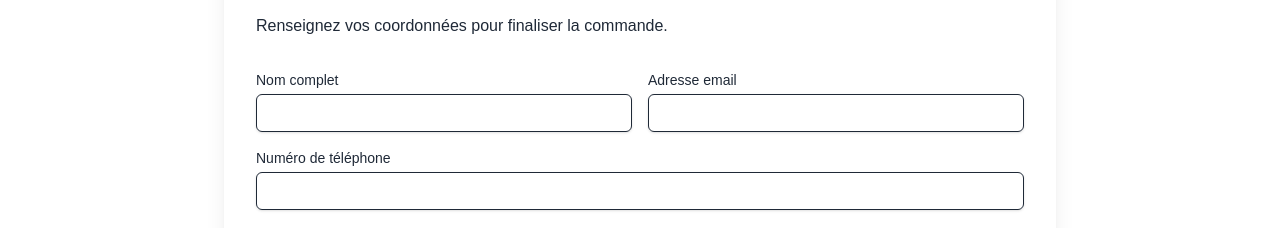
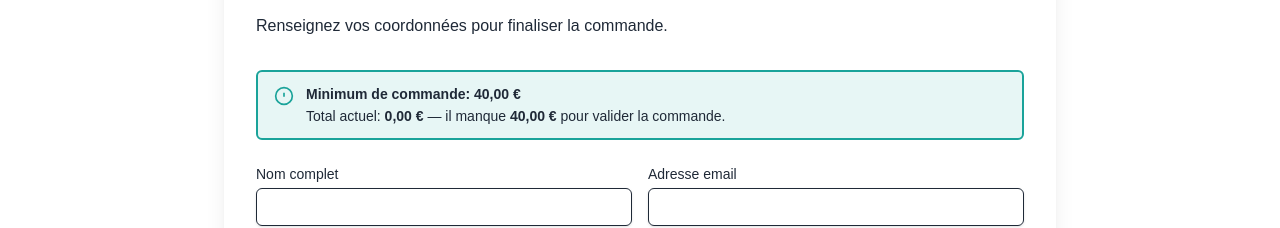
Before and after one commit to lagrainelagazelle-spec/lagraineetlagazelle, a Next.js app: page /commande in a window 1280 px wide. Shown: the part 300-528 px from the top of the page. Built offline with nearby package versions, Linux system fonts and the light colour scheme; no server answers.

Commit message:
banner added min

```diff
--- a/src/app/commande/page.tsx
+++ b/src/app/commande/page.tsx
@@ -4,6 +4,7 @@ import { useState, useEffect, useMemo } from 'react';
 import Link from 'next/link';
 import { productPricesCents, productLabels, formatEuroFromCents } from '@/lib/pricing';
 import AddressAutocomplete from '@/components/AddressAutocomplete';
+import MinimumOrderBanner from '@/components/MinimumOrderBanner';
 
 export default function CommandePage() {
   type OrderItem = { product: string; quantity: number };
@@ -149,6 +150,10 @@ export default function CommandePage() {
           <h1 className="text-3xl font-extrabold text-brand-primary mb-2">Informations de livraison</h1>
           <p className="text-brand-text/80 mb-8">Renseignez vos coordonnées pour finaliser la commande.</p>
 
+          <div className="mb-6">
+            <MinimumOrderBanner />
+          </div>
+
           <form onSubmit={handleSubmit} className="space-y-8">
             {/* Le récapitulatif est maintenant sur /panier */}
 
--- a/src/app/confirmation/page.tsx
+++ b/src/app/confirmation/page.tsx
@@ -1,6 +1,7 @@
 "use client";
 import Link from 'next/link';
 import { useEffect } from 'react';
+import MinimumOrderBanner from '@/components/MinimumOrderBanner';
 
 export default function ConfirmationPage() {
   useEffect(() => {
@@ -22,6 +23,9 @@ export default function ConfirmationPage() {
       </header>
 
       <main className="max-w-4xl mx-auto py-20 px-4 sm:px-6 lg:px-8 text-center">
+        <div className="mb-6 text-left">
+          <MinimumOrderBanner showTotal={false} />
+        </div>
         <div className="bg-white p-8 sm:p-12 rounded-lg shadow-xl">
           <svg className="mx-auto h-12 w-12 text-green-500" fill="none" viewBox="0 0 24 24" stroke="currentColor">
             <path strokeLinecap="round" strokeLinejoin="round" strokeWidth="2" d="M9 12l2 2 4-4m6 2a9 9 0 11-18 0 9 9 0 0118 0z" />
--- a/src/app/menu/page.tsx
+++ b/src/app/menu/page.tsx
@@ -233,7 +233,7 @@ export default function MenuPage() {
             <h3 className="text-center text-xl font-extrabold tracking-widest text-brand-primary mb-2">LES MIGNARDISES</h3>
             <MenuItemCard title="CORNE DE GAZELLE (la pièce)" description="6 pièces: 12,50 € — 12 pièces: 23,90 €" priceLabel="2,50 €" productId="corne_gazelle_piece" />
             <MenuItemCard title="MACROUTS (la pièce)" description="6 pièces: 11 € — 12 pièces: 19,90 €" priceLabel="2,20 €" productId="macrouts_piece" />
-            <MenuItemCard title="MONTECAOS CANNELLE (la pièce)" description="6 pièces: 10,50 € — 12 pièces: 19,90 €" priceLabel="2,00 €" productId="montecaos_cannelle_piece" />
+            <MenuItemCard title="MONTECAOS CANNELLE (la pièce)" description="6 pièces: 10,50 € — 12 pièces: 19,90 €" priceLabel="0,50 €" productId="montecaos_cannelle_piece" />
             <MenuItemCard title="CAPRILU AL LEMON (la pièce)" description="6 pièces: 15,00 € — 12 pièces: 30,50 €" priceLabel="3,00 €" productId="caprilu_citron_piece" />
           </div>
 
--- a/src/app/panier/page.tsx
+++ b/src/app/panier/page.tsx
@@ -4,6 +4,7 @@ import Link from 'next/link';
 import { useEffect, useMemo, useState } from 'react';
 import { productPricesCents, productLabels, formatEuroFromCents, getLineTotalCents } from '@/lib/pricing';
 import QuantityCounter from '@/components/QuantityCounter';
+import MinimumOrderBanner from '@/components/MinimumOrderBanner';
 
 type CartItem = { product: keyof typeof productPricesCents; quantity: number };
 
@@ -56,6 +57,10 @@ export default function PanierPage() {
 
       <main className="max-w-4xl mx-auto py-10 px-4 sm:px-6 lg:px-8">
         <h1 className="text-2xl font-extrabold text-brand-primary mb-4">Votre panier</h1>
+
+        <div className="mb-4">
+          <MinimumOrderBanner />
+        </div>
 
         {items.length === 0 ? (
           <div className="rounded-md border-2 border-dashed border-gray-300 p-8 text-center">
--- /dev/null
+++ b/src/components/MinimumOrderBanner.tsx
@@ -0,0 +1,61 @@
+"use client";
+
+import { useEffect, useMemo, useState } from "react";
+import { productPricesCents, getLineTotalCents, formatEuroFromCents } from "@/lib/pricing";
+
+type CartItem = { product: keyof typeof productPricesCents; quantity: number };
+
+function readCart(): CartItem[] {
+  try {
+    const raw = window.localStorage.getItem("cartItems");
+    return raw ? JSON.parse(raw) : [];
+  } catch {
+    return [];
+  }
+}
+
+export default function MinimumOrderBanner({ showTotal = true }: { showTotal?: boolean }) {
+  const [items, setItems] = useState<CartItem[]>([]);
+
+  useEffect(() => {
+    const load = () => setItems(readCart());
+    load();
+    window.addEventListener("storage", load);
+    window.addEventListener("cart:updated", load as EventListener);
+    return () => {
+      window.removeEventListener("storage", load);
+      window.removeEventListener("cart:updated", load as EventListener);
+    };
+  }, []);
+
+  const totalCents = useMemo(
+    () => items.reduce((s, it) => s + getLineTotalCents(it.product, Number(it.quantity || 0)), 0),
+    [items]
+  );
+  const minimumCents = 4000;
+  const missingCents = Math.max(0, minimumCents - totalCents);
+
+  return (
+    <div className="rounded-md border-2 border-[#1AA39A] bg-[#1AA39A]/10 px-4 py-3 flex items-start gap-3">
+      <div className="flex-shrink-0 mt-0.5 text-[#1AA39A]">
+        <svg xmlns="http://www.w3.org/2000/svg" className="h-5 w-5" viewBox="0 0 24 24" fill="none" stroke="currentColor" strokeWidth="2">
+          <circle cx="12" cy="12" r="10" />
+          <path d="M12 8v5M12 16h.01" />
+        </svg>
+      </div>
+      <div className="text-sm">
+        <p className="font-extrabold text-brand-primary">Minimum de commande: {formatEuroFromCents(minimumCents)}</p>
+        {showTotal ? (
+          <p className="mt-0.5 text-brand-text/80">
+            Total actuel: <span className="font-semibold">{formatEuroFromCents(totalCents)}</span>
+            {missingCents > 0 ? (
+              <> — il manque <span className="font-semibold">{formatEuroFromCents(missingCents)}</span> pour valider la commande.</>
+            ) : (
+              <> — minimum atteint.</>
+            )}
+          </p>
+        ) : null}
+      </div>
+    </div>
+  );
+}
```
